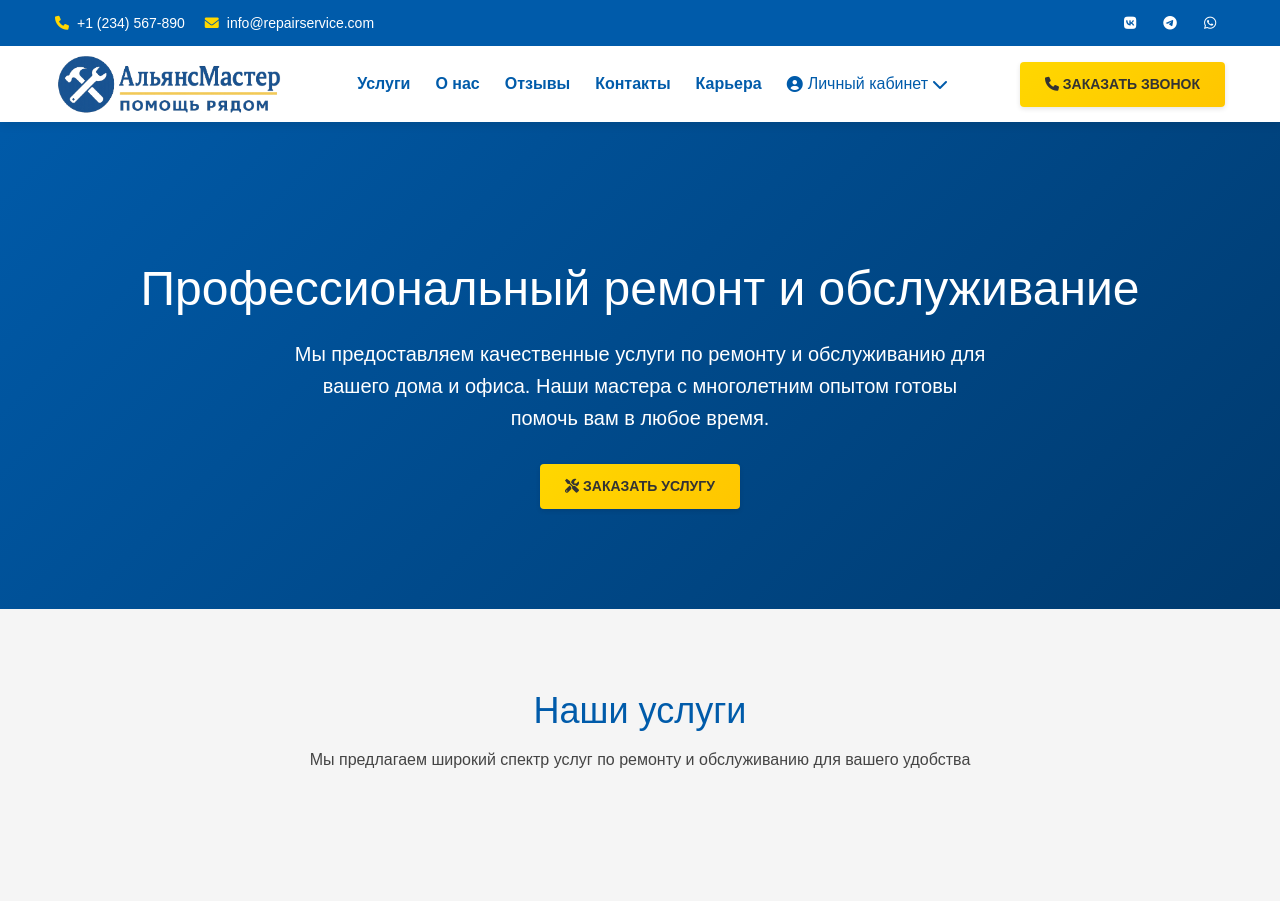
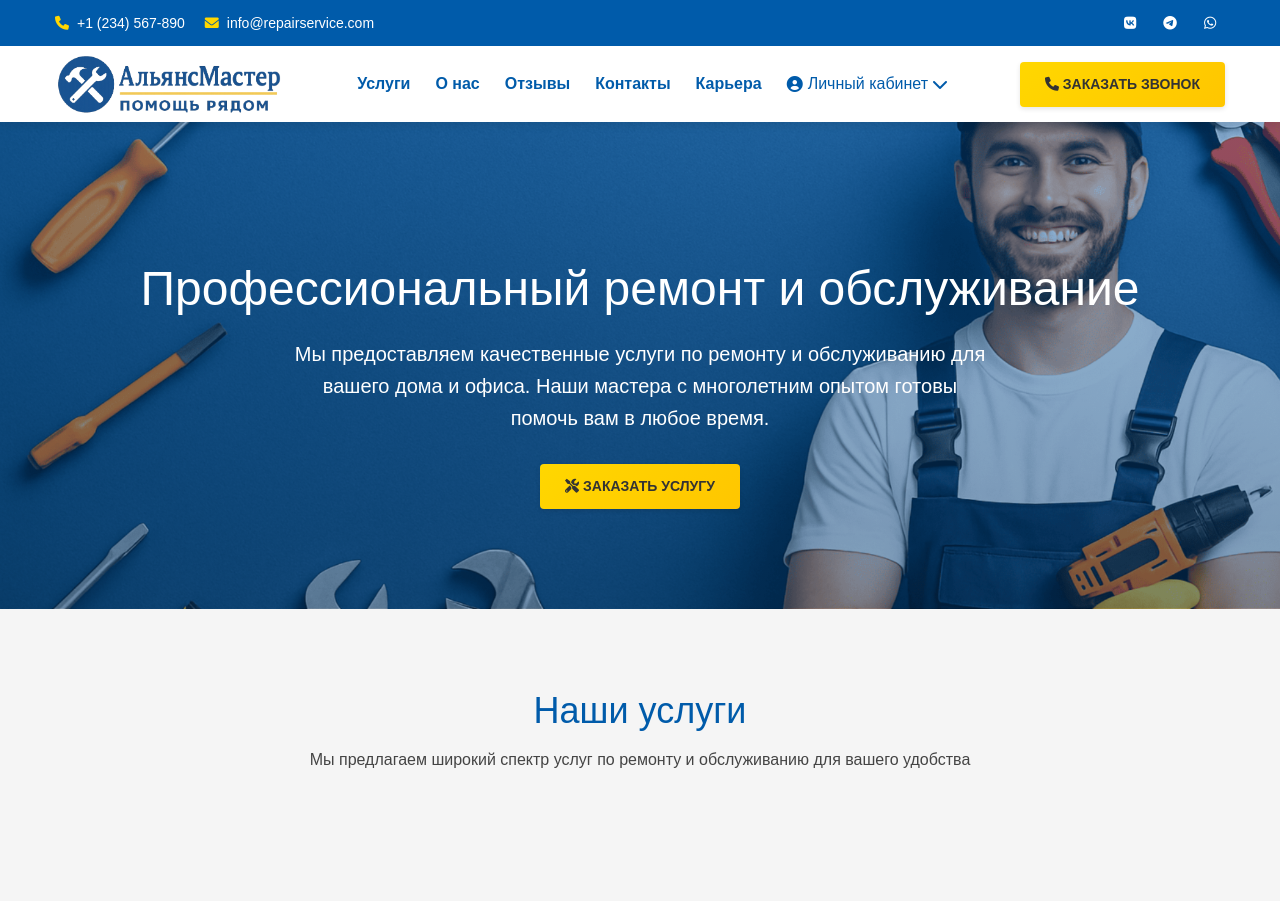
Before and after one commit to GrigoryKalinin/Home_master, a Django app: page / in a window 1280 px wide. Shown: the top 901 px of the page. Run offline with Django 5.2, Linux system fonts and the light colour scheme; data that the repository does not hold is empty; some libraries are stand-ins or nearby versions.

Commit message:
Картинка для секции герой

```diff
--- a/main/static/main/css/landing.css
+++ b/main/static/main/css/landing.css
@@ -1,6 +1,9 @@
 /* Главная секция (герой) с большим заголовком и призывом к действию */
 .hero {
-  background: linear-gradient(135deg, var(--primary-blue) 0%, var(--dark-blue) 100%);
+  background: linear-gradient(rgba(0, 91, 170, 0.4), rgba(0, 58, 110, 0.5)), url('../../images/hero (1).png');
+  background-size: cover;
+  background-position: center;
+  background-repeat: no-repeat;
   color: var(--text-light);
   text-align: center;
   padding: 180px 0 100px;
```
Also changed, not shown: static/images/hero (1).png (added).
